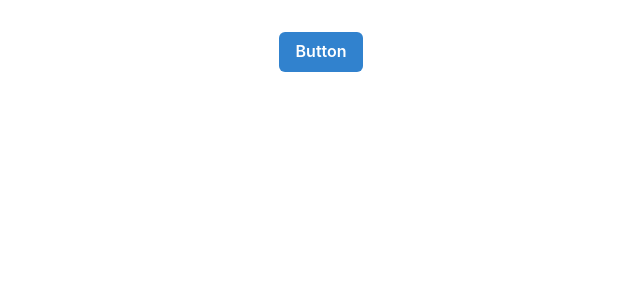
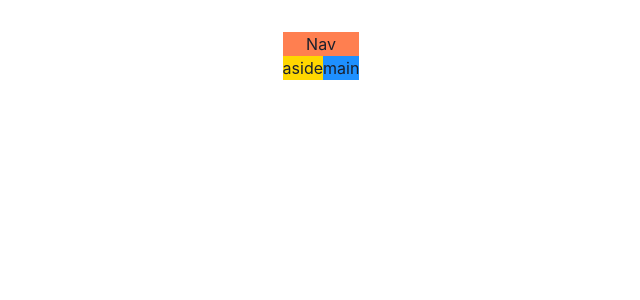
Before and after one commit to KooroshFarv/game, a React (Vite) app in the folder gamesApp/: page / in a window 1280 px wide. Shown: the top 300 px of the page, without its empty margins (319-959 px from the left). Built offline with nearby package versions, Linux system fonts and the light colour scheme.

Commit message:
Responsive layout

```diff
--- a/gamesApp/src/App.tsx
+++ b/gamesApp/src/App.tsx
@@ -1,15 +1,21 @@
 import './App.css'
-import { Button, ButtonGroup } from '@chakra-ui/react'
+import { Grid, GridItem , Show} from '@chakra-ui/react'
 
 function App() {
 
   return (
-    <>
-    <Button colorScheme='blue'>Button</Button>
-    <div className="App">
-
-    </div>
-    </>
+  <div>
+    <Grid templateAreas={{
+      base : `"nav" "main"`,
+      lg : `"nav nav" "aside main"`
+    }}>
+      <GridItem area='nav' bg={'coral'}>Nav</GridItem>
+      <Show above='lg'>
+      <GridItem area='aside' bg={'gold'}>aside</GridItem>
+      </Show>
+      <GridItem area='main' bg={'dodgerBlue'}>main</GridItem>
+    </Grid>
+  </div>
   )
 }
 
```
